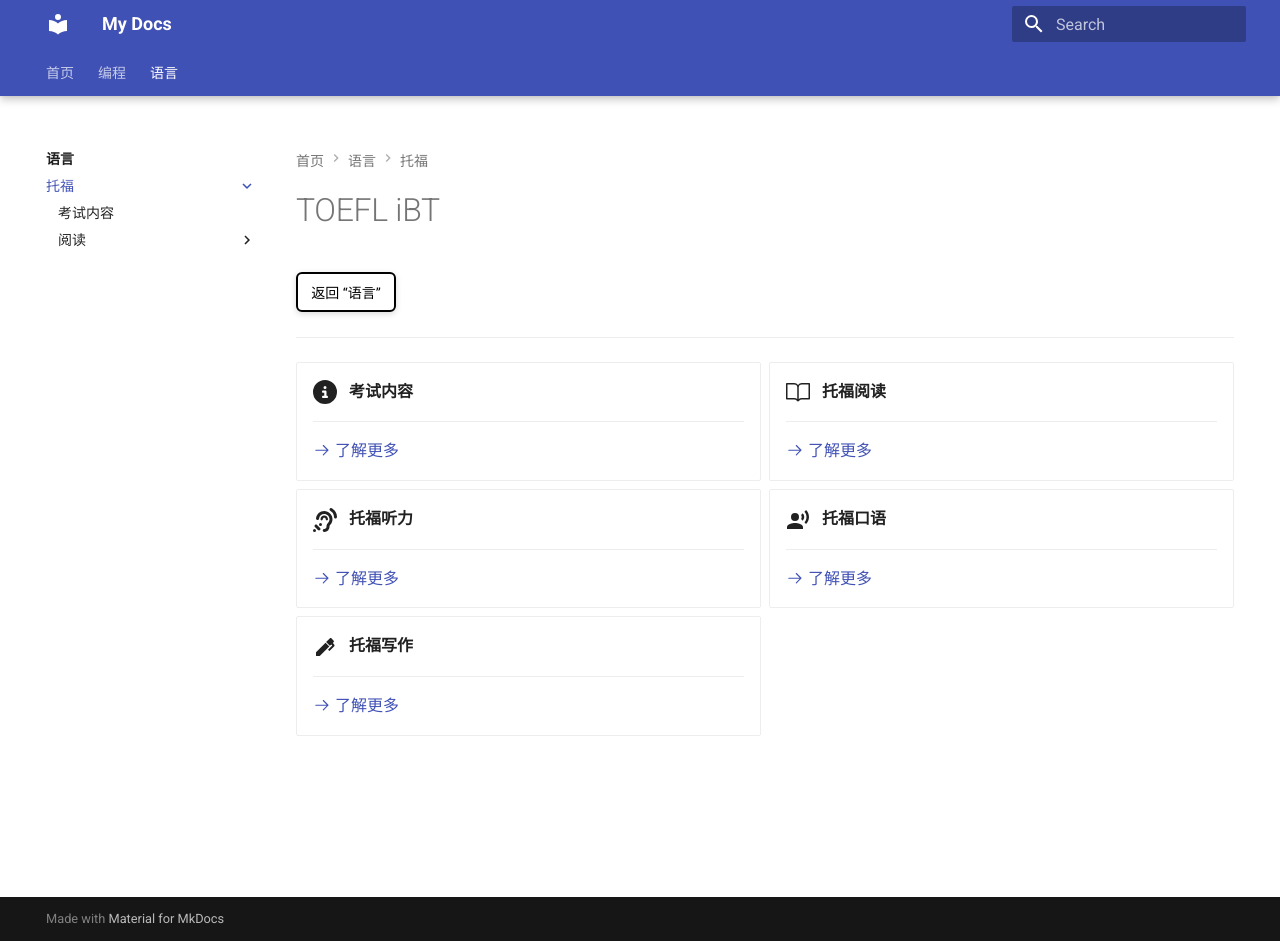
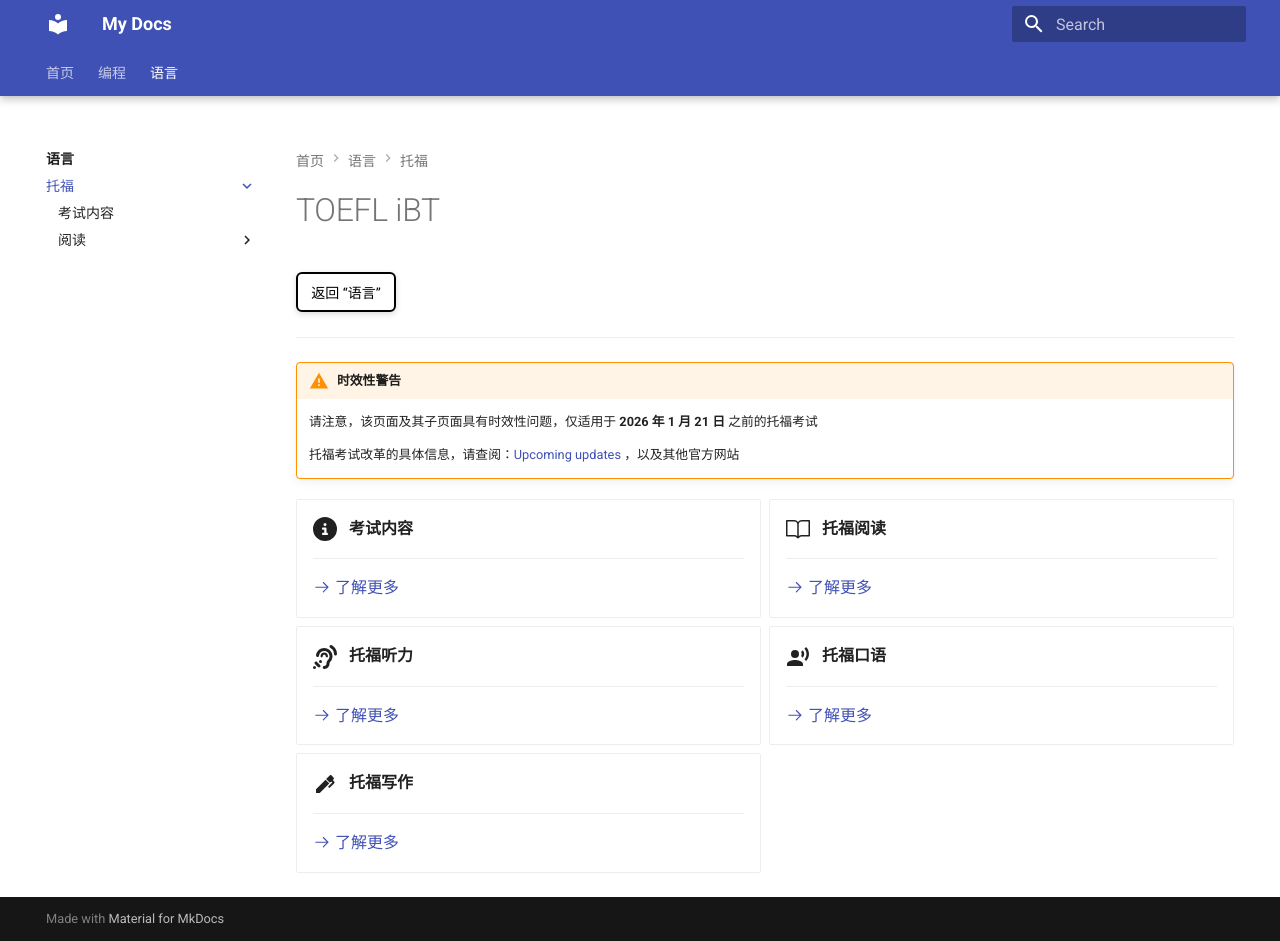
Before and after one commit to Moita2025/Moita2025.github.io, an MkDocs documentation site: the page built from docs/Languages/TOEFL_iBT/index.md, in a window 1280 px wide and 941 px high. Built offline with MkDocs 1.6.1 and Material for MkDocs 9.7.7, drawn with Linux system fonts in a browser that asks for light colours.

Commit message:
feat: Add timeliness warning message in toefl index page

```diff
--- a/docs/Languages/TOEFL_iBT/index.md
+++ b/docs/Languages/TOEFL_iBT/index.md
@@ -8,6 +8,13 @@ hide:
 <button onclick="BackToTop()" class="BackToTop">返回 “语言”</button>
 
 ---
+
+!!! warning "时效性警告"
+
+    请注意，该页面及其子页面具有时效性问题，仅适用于 **2026 年 1 月 21 日** 之前的托福考试
+
+    托福考试改革的具体信息，请查阅：[Upcoming updates](https://www.ets.org/toefl/test-takers/ibt/upcoming-updates-jan-2026.html) ，以及其他官方网站
+
 
 <div class="grid cards" markdown>
 
--- a/mkdocs.yml
+++ b/mkdocs.yml
@@ -26,6 +26,8 @@ markdown_extensions:
   - pymdownx.tilde
   - pymdownx.snippets
   - pymdownx.superfences
+  - admonition
+  - pymdownx.details
 
 extra_javascript:
   - javascripts/mathjax.js
```
